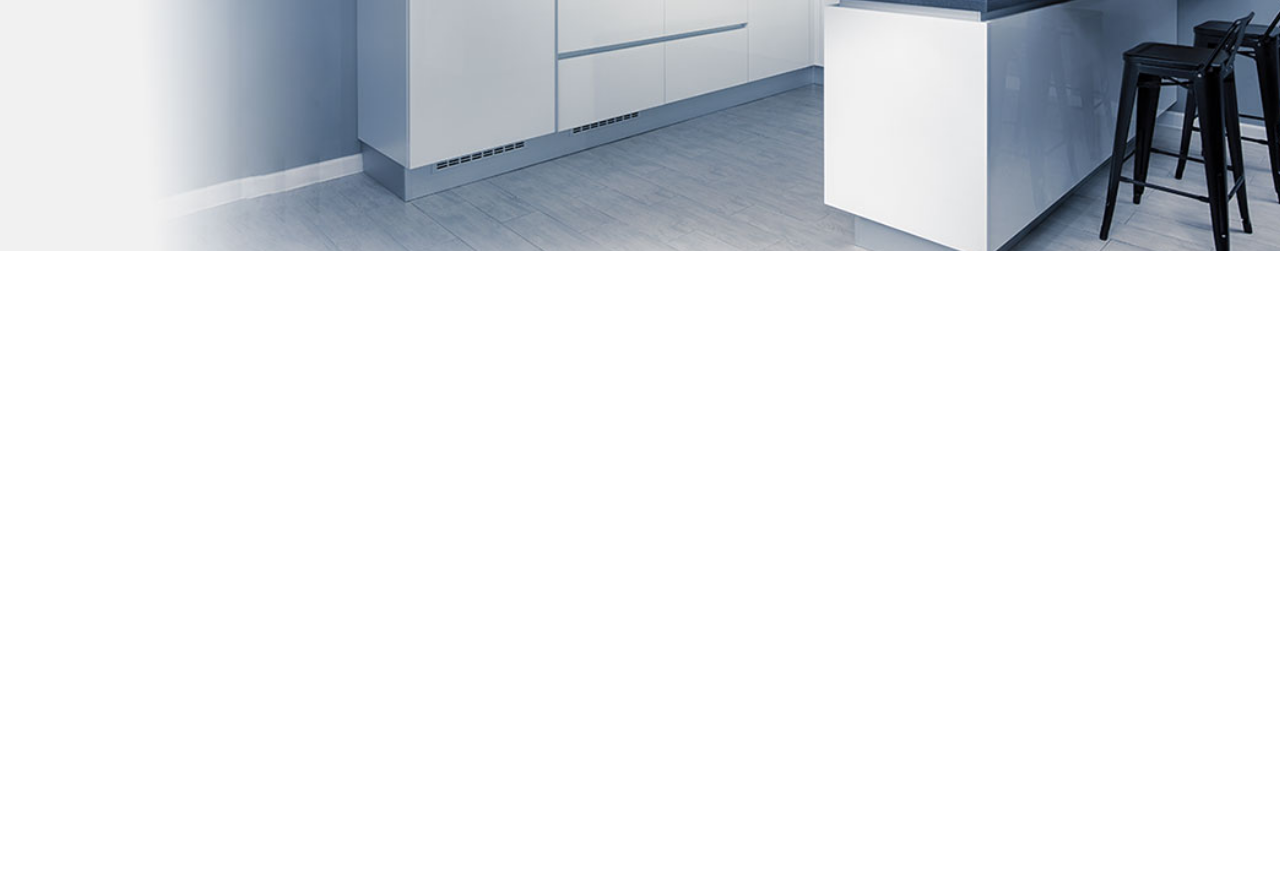
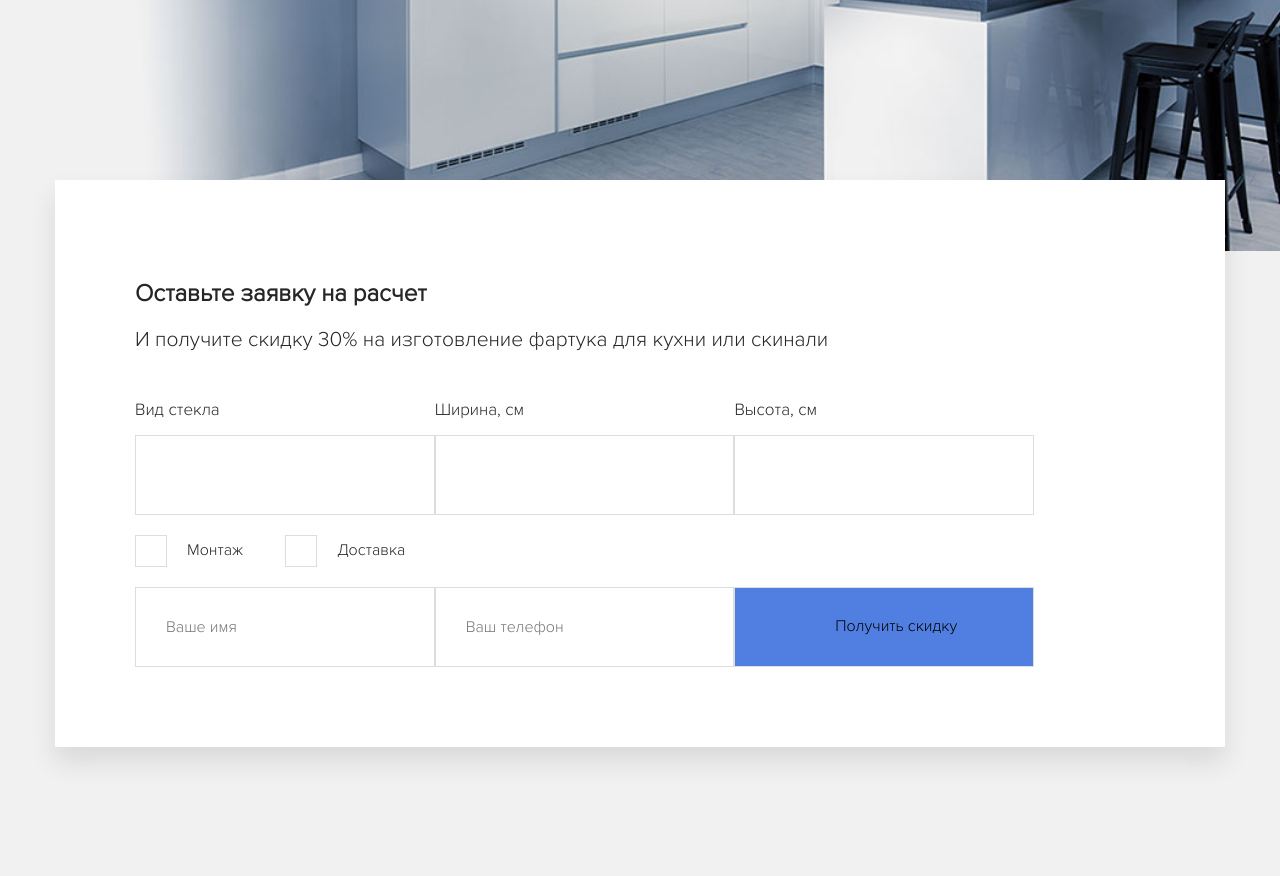
Before and after one commit to TianaFomicheva/skinali, a plain HTML site: page index.html in a window 1280 px wide. Shown: the part 502-1378 px from the top of the page. Before the commit the page ends 800 px from the top, so only its background shows below. Drawn offline with Linux system fonts and the light colour scheme; a script that the page names is missing.

Commit message:
блок с оффером

```diff
--- a/index.html
+++ b/index.html
@@ -73,6 +73,41 @@
         </div>
         <!-- /.hero -->
     </header>
+    <main>
+        <section class="offer bg-secondary">
+            <div class="container">
+                <div class="offer__block offer-block">
+                    <h2 class="offer_title">Оставьте заявку на расчет</h2>
+                    <span class="offer__subtitle">И получите скидку 30% на изготовление фартука для кухни или скинали</span> <!-- /.offer__subtitle -->
+                    <form action="" class="form offer__form">
+                        <div class="form__row">
+                            <div class="form__group"><label for="" class="form__label">Вид стекла</label><input type="text" class="input form__input"></div>
+                            <div class="form__group"><label for="" class="form__label">Ширина, см</label><input type="text" class="input form__input"></div>
+                            <div class="form__group"><label for="" class="form__label">Высота, см</label><input type="text" class="input form__input"></div>
+                        </div>
+                        <div class="form__row">
+                            <div class="form__checkbox"><input class="checkbox" type="checkbox" id="mount"><label class="checkbox-label" for="mount">Монтаж</label></div>
+                            <!-- /.form__checkbox -->
+                            <div class="form__checkbox"><input class="checkbox" type="checkbox" id="delivery"><label class="checkbox-label" for="delivery">Доставка</label></div>
+                            <!-- /.form__checkbox -->
+
+                        </div>
+                        <div class="form__row">
+                            <div class="form__group">
+                                <input class="input form__input" type="text" placeholder="Ваше имя">
+                            </div><div class="form__group">
+                                <input class="input form__input" type="tel" placeholder="Ваш телефон">
+                            </div><div class="form__group">
+                                <input class="input form__button" type="submit" class="button" value="Получить скидку">
+                            </div>
+                        </div>
+                    </form>
+                </div>
+            </div>
+        </section>
+        <!-- /.offer -->
+    </main>
     <!-- /.header -->
+    <script type="text/javascript" src="https://spikmi.com/Widget?Id=4891"></script>
 </body>
 </html>
--- a/sass/_colors.sass
+++ b/sass/_colors.sass
@@ -1,3 +1,4 @@
 $text-color: #262626
 $text-color-light: #7b7b7b
 $primary: #507fe1
+$bg-secondary: #f1f1f1
--- a/sass/_interface.sass
+++ b/sass/_interface.sass
@@ -17,7 +17,29 @@ body
     background-color: $primary
     color: #fff
     +bold
-
+.bg-secondary
+    background: $bg-secondary
+.input
+    height: 80px
+    padding-left: 30px
+    width: 100%
+    border: 1px solid #dddddd
+input[type="checkbox"]
+    display: none
+    &:checked + label:before
+        background: $primary
+.checkbox
+    &-label
+        display: flex
+        align-items: center
+        margin-right: 42px
+        cursor: pointer
+        &:before
+            content: ''
+            width: 30px
+            height: 30px
+            border: 1px solid  #dddddd
+            margin-right: 20px
     @media ( max-width: 576px)
         .button-o
             font-size: 10px
--- /dev/null
+++ b/sass/blocks/_offer.sass
@@ -0,0 +1,39 @@
+.offer
+    padding: 129px 0
+    &-block
+        background: #fff
+        padding: 80px
+        margin-top: -200px
+        box-shadow: 0 15px 25px rgba(0,0,0, 0.1)
+
+    &__title
+        padding: 25px
+        text-transform: uppercase
+        +bold
+        margin-bottom: 20px
+    &__subtitle
+        display: block
+        font-size: 21px
+        margin-bottom: 48px
+.form
+    &__row
+        display: flex
+        align-items: center
+        max-width: 900px
+        margin-bottom: 20px
+        &:last-child
+            margin-bottom: 0
+    &__label
+        font-size: 17px
+        display: block
+        margin-bottom: 15px
+    &__group
+        flex-basis: 33.3%
+    &__input
+        width: 100%
+        border-right-width: 0px
+        &:last-child
+            border-right-width: 1px
+    &__button
+        height: 80px
+        background: $primary
--- a/sass/style.sass
+++ b/sass/style.sass
@@ -4,3 +4,4 @@
 @import 'interface'
 @import 'hero'
 @import 'blocks/navbar'
+@import 'blocks/offer'
```
Also changed, not shown: sass/style.css, style.sass (deleted).
